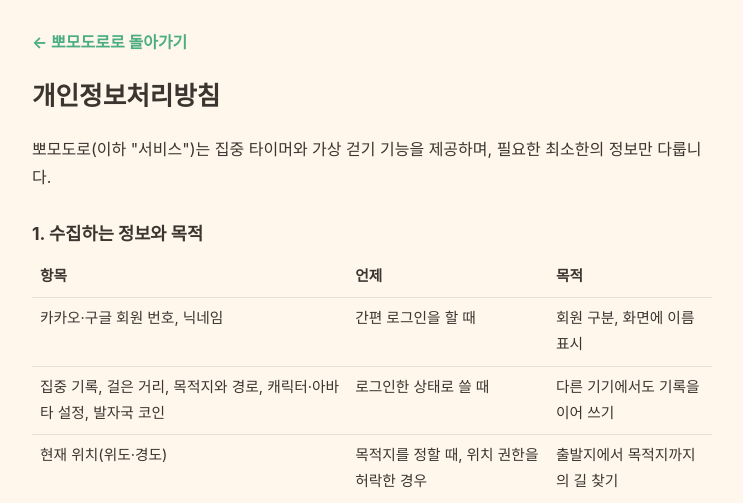
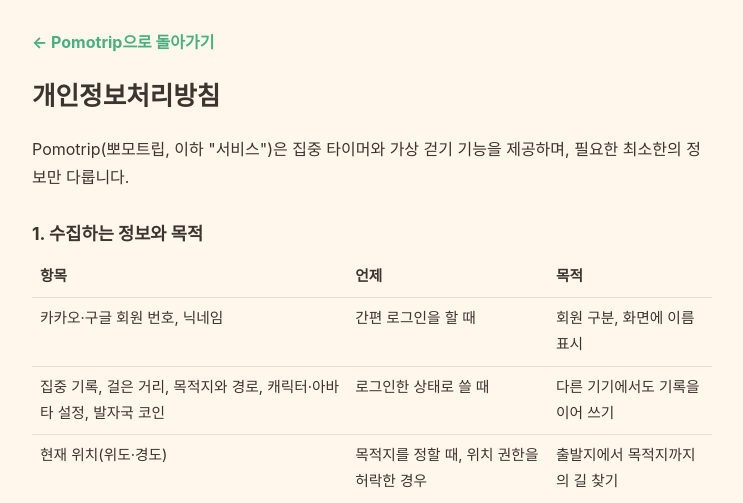
Before and after one commit to keemsub/-, a FastAPI app: page /privacy in a window 1280 px wide. Shown: the top 503 px of the page, without its empty margins (268-1011 px from the left). Run offline with FastAPI, Linux system fonts and the light colour scheme.

Commit message:
앱 이름을 Pomotrip으로 변경
Co-Authored-By: Claude Opus 5.5 <noreply@anthropic.com>
Claude-Session: https://claude.ai/code/session_01D27pDtCDVUKtJHK6S7Bg5j

```diff
--- a/app/main.py
+++ b/app/main.py
@@ -41,7 +41,7 @@ from app.wiki import WikiGuide
 
 BASE_DIR = Path(__file__).parent
 
-app = FastAPI(title="뽀모도로")
+app = FastAPI(title="Pomotrip")
 settings = get_settings()
 # 로그인 상태를 서명된 쿠키에 저장해요 (60일 유지)
 app.add_middleware(
--- a/app/static/avatar.js
+++ b/app/static/avatar.js
@@ -1,4 +1,4 @@
-// 뽀모도로 아바타 그리기: 둥근 머리의 귀여운 사람 캐릭터를 SVG로 그려요.
+// Pomotrip 아바타 그리기: 둥근 머리의 귀여운 사람 캐릭터를 SVG로 그려요.
 // 모든 모양은 이 파일에서 직접 그린 독자 디자인이에요.
 // 사용법: Avatar.svg({ skin, hairColor, topColor, hair, top, hat, neck, bag })
 (function () {
--- a/app/static/map/cute.json
+++ b/app/static/map/cute.json
@@ -1,6 +1,6 @@
 {
  "version": 8,
- "name": "뽀모도로 귀여운 지도",
+ "name": "Pomotrip 귀여운 지도",
  "sources": {
   "openmaptiles": {
    "type": "vector",
--- a/app/static/style.css
+++ b/app/static/style.css
@@ -1,4 +1,4 @@
-/* 뽀모도로 — 파스텔 톤, 단순한 화면 */
+/* Pomotrip — 파스텔 톤, 단순한 화면 */
 :root {
   --cream: #fff6ec;
   --ink: #3a3631;
--- a/app/static/sw.js
+++ b/app/static/sw.js
@@ -1,6 +1,6 @@
-// 뽀모도로 서비스 워커: 앱처럼 설치되고, 인터넷이 잠깐 끊겨도 첫 화면은 열리게 해요.
+// Pomotrip 서비스 워커: 앱처럼 설치되고, 인터넷이 잠깐 끊겨도 첫 화면은 열리게 해요.
 // 원칙: 항상 인터넷에서 먼저 받고(최신 유지), 실패할 때만 저장해 둔 것을 보여줘요.
-const CACHE = "walkmodoro-v17";
+const CACHE = "walkmodoro-v18";
 const SHELL = [
   "/",
   "/static/style.css",
--- a/app/templates/index.html
+++ b/app/templates/index.html
@@ -4,7 +4,7 @@
   <meta charset="utf-8">
   <meta name="viewport" content="width=device-width, initial-scale=1, viewport-fit=cover">
   <meta id="theme-color" name="theme-color" content="#fff6ec">
-  <title>뽀모도로</title>
+  <title>Pomotrip</title>
   <!-- 휴대폰 홈 화면에 앱처럼 추가하기 위한 설정 -->
   <link rel="manifest" href="/static/manifest.webmanifest">
   <link rel="icon" type="image/svg+xml" href="/static/icons/icon.svg">
@@ -12,7 +12,7 @@
   <link rel="apple-touch-icon" href="/static/icons/icon-180.png">
   <meta name="apple-mobile-web-app-capable" content="yes">
   <meta name="mobile-web-app-capable" content="yes">
-  <meta name="apple-mobile-web-app-title" content="뽀모도로">
+  <meta name="apple-mobile-web-app-title" content="Pomotrip">
   <link rel="stylesheet" href="https://cdn.jsdelivr.net/gh/orioncactus/pretendard@v1.3.9/dist/web/variable/pretendardvariable-dynamic-subset.min.css">
   <link rel="stylesheet" href="/static/vendor/maplibre/maplibre-gl.css">
   <link rel="stylesheet" href="/static/style.css">
--- a/app/templates/legal_base.html
+++ b/app/templates/legal_base.html
@@ -4,7 +4,7 @@
   <meta charset="utf-8">
   <meta name="viewport" content="width=device-width, initial-scale=1">
   <meta name="theme-color" content="#fff6ec">
-  <title>{% block title %}{% endblock %} · 뽀모도로</title>
+  <title>{% block title %}{% endblock %} · Pomotrip</title>
   <link rel="icon" type="image/svg+xml" href="/static/icons/icon.svg">
   <link rel="icon" type="image/png" href="/static/icons/icon-192.png">
   <style>
@@ -23,7 +23,7 @@
 </head>
 <body>
   <main>
-    <a class="back" href="/">← 뽀모도로로 돌아가기</a>
+    <a class="back" href="/">← Pomotrip으로 돌아가기</a>
     {% block body %}{% endblock %}
     <h2>문의</h2>
     <p>
--- a/app/templates/privacy.html
+++ b/app/templates/privacy.html
@@ -2,7 +2,7 @@
 {% block title %}개인정보처리방침{% endblock %}
 {% block body %}
 <h1>개인정보처리방침</h1>
-<p>뽀모도로(이하 "서비스")는 집중 타이머와 가상 걷기 기능을 제공하며, 필요한 최소한의 정보만 다룹니다.</p>
+<p>Pomotrip(뽀모트립, 이하 "서비스")은 집중 타이머와 가상 걷기 기능을 제공하며, 필요한 최소한의 정보만 다룹니다.</p>
 
 <h2>1. 수집하는 정보와 목적</h2>
 <table>
--- a/app/templates/terms.html
+++ b/app/templates/terms.html
@@ -4,7 +4,7 @@
 <h1>이용약관</h1>
 
 <h2>1. 서비스</h2>
-<p>뽀모도로는 집중 타이머를 쓰는 동안 캐릭터가 지도 위를 걸어가는 모습을 보여 주고, 실제 산책할 곳을 추천하는 서비스입니다. 지도 위 이동은 가상의 것이며 실제 보행 안전이나 경로의 정확성을 보장하지 않습니다. 실제로 걸을 때는 주변을 살피고 교통 법규를 지켜 주세요.</p>
+<p>Pomotrip은 집중 타이머를 쓰는 동안 캐릭터가 지도 위를 걸어가는 모습을 보여 주고, 실제 산책할 곳을 추천하는 서비스입니다. 지도 위 이동은 가상의 것이며 실제 보행 안전이나 경로의 정확성을 보장하지 않습니다. 실제로 걸을 때는 주변을 살피고 교통 법규를 지켜 주세요.</p>
 
 <h2>2. 계정</h2>
 <p>카카오·구글 계정으로 로그인할 수 있으며, 로그인 없이도 기본 기능을 쓸 수 있습니다. 계정은 설정에서 언제든 삭제할 수 있습니다.</p>
```
Also changed, not shown: app/static/app.js (+4 -4 lines), docs/launch-guide.md (+3 -3 lines), docs/login-setup.md (+1 -1 lines), tests/test_app.py (+1 -1 lines), README.md, app/static/manifest.webmanifest.
